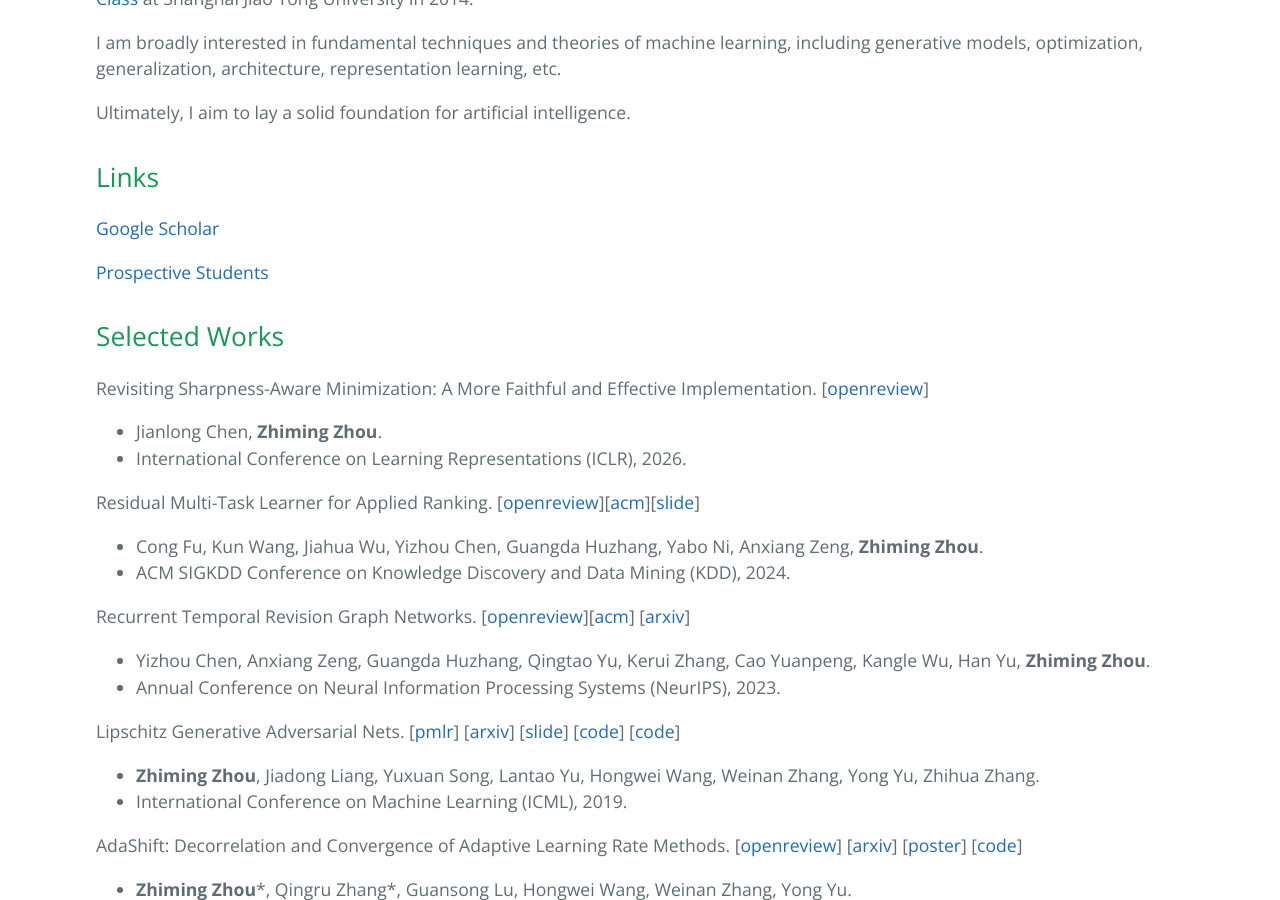
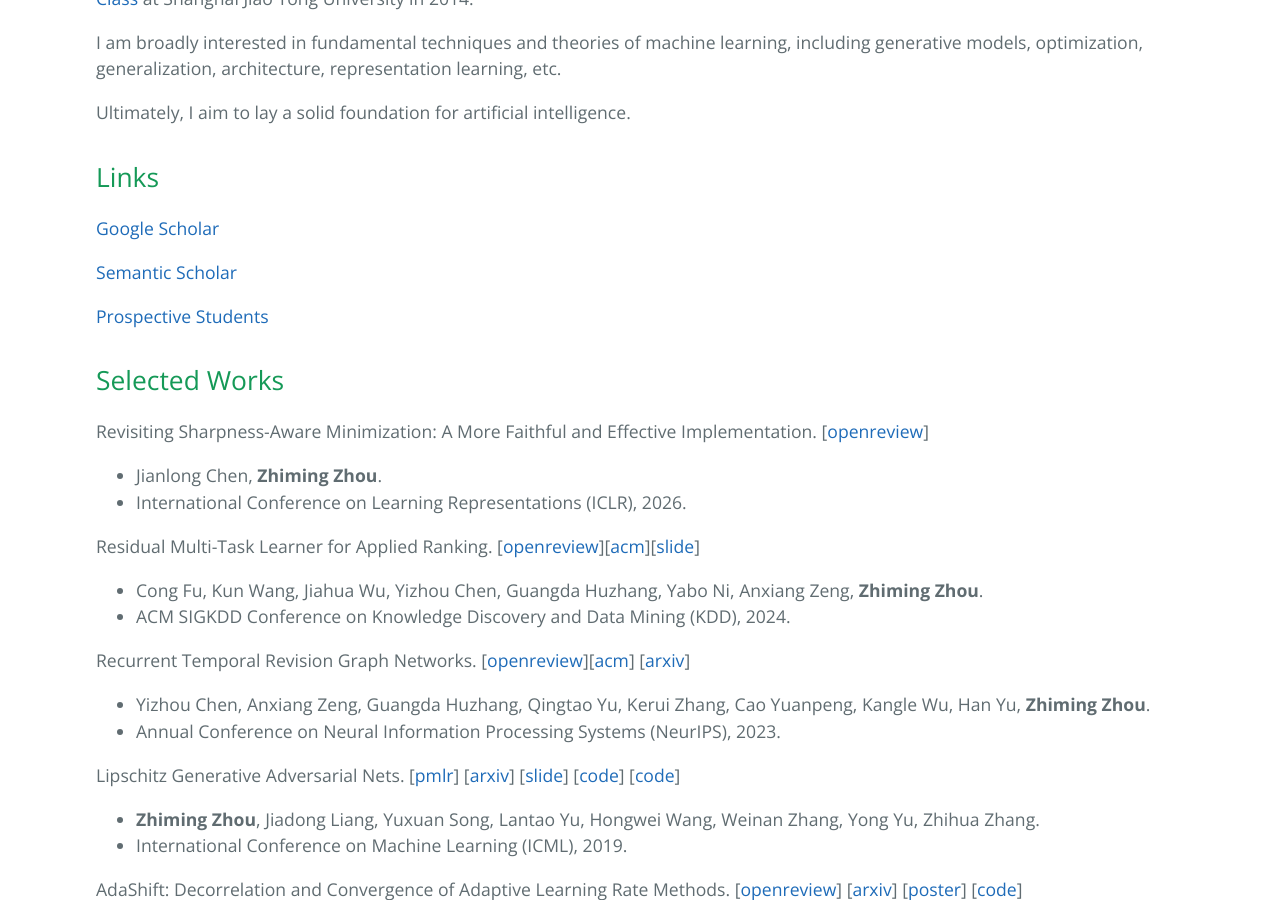
Before and after one commit to ZhimingZhou/zhimingzhou.github.io, a Jekyll site: the page built from index.md, in a window 1280 px wide and 900 px high, scrolled down 579 px. Built offline with Jekyll 4.4.1, drawn with Linux system fonts in a browser that asks for light colours.

Commit message:
Update index.md

```diff
--- a/index.md
+++ b/index.md
@@ -17,7 +17,9 @@ Ultimately, I aim to lay a solid foundation for artificial intelligence.
 
 ## Links
 
-[Google Scholar](https://scholar.google.com/citations?hl=en&user=b8YJ1EMAAAAJ&sortby=pubdate)
+[Google Scholar](https://scholar.google.com/citations?hl=en&user=b8YJ1EMAAAAJ)
+
+[Semantic Scholar](https://www.semanticscholar.org/author/Zhiming-Zhou/145385776)
 
 [Prospective Students](https://zhimingzhou.github.io/Posts/Prospective-Students/)
 
```
